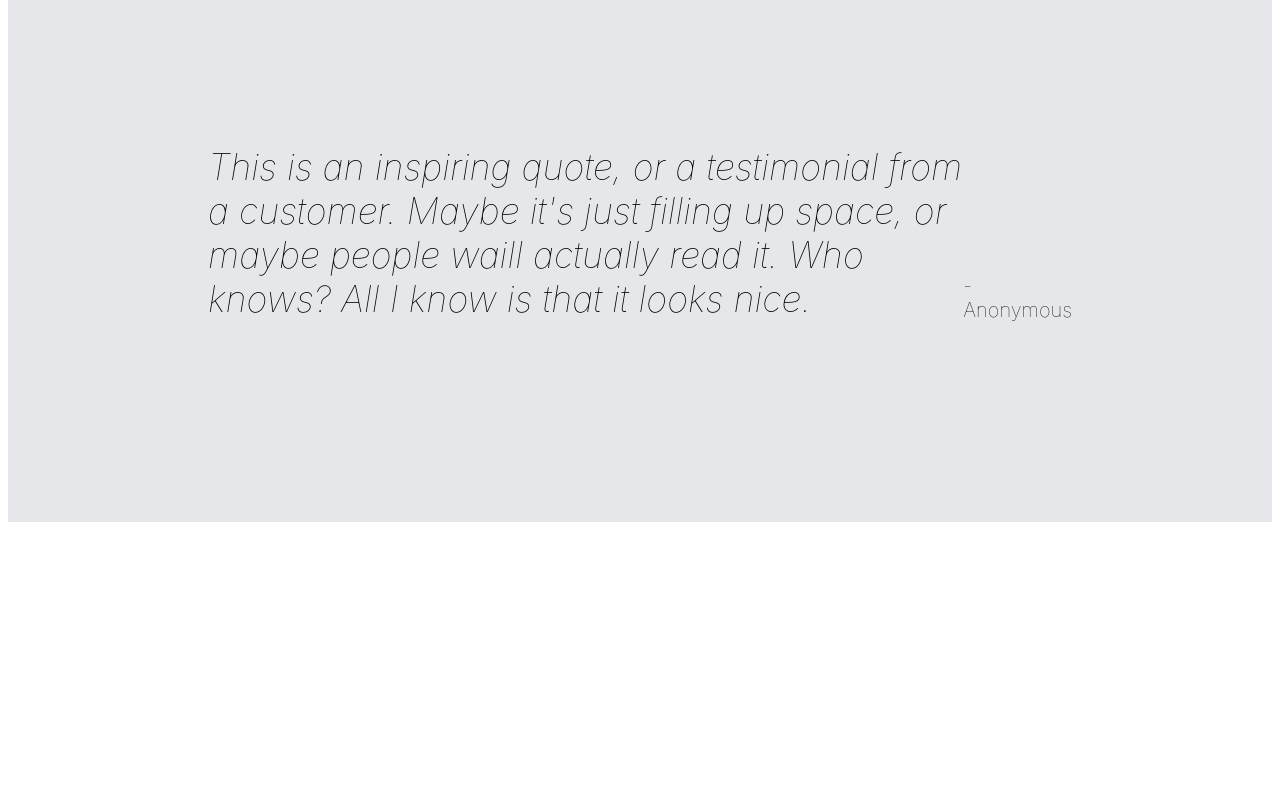
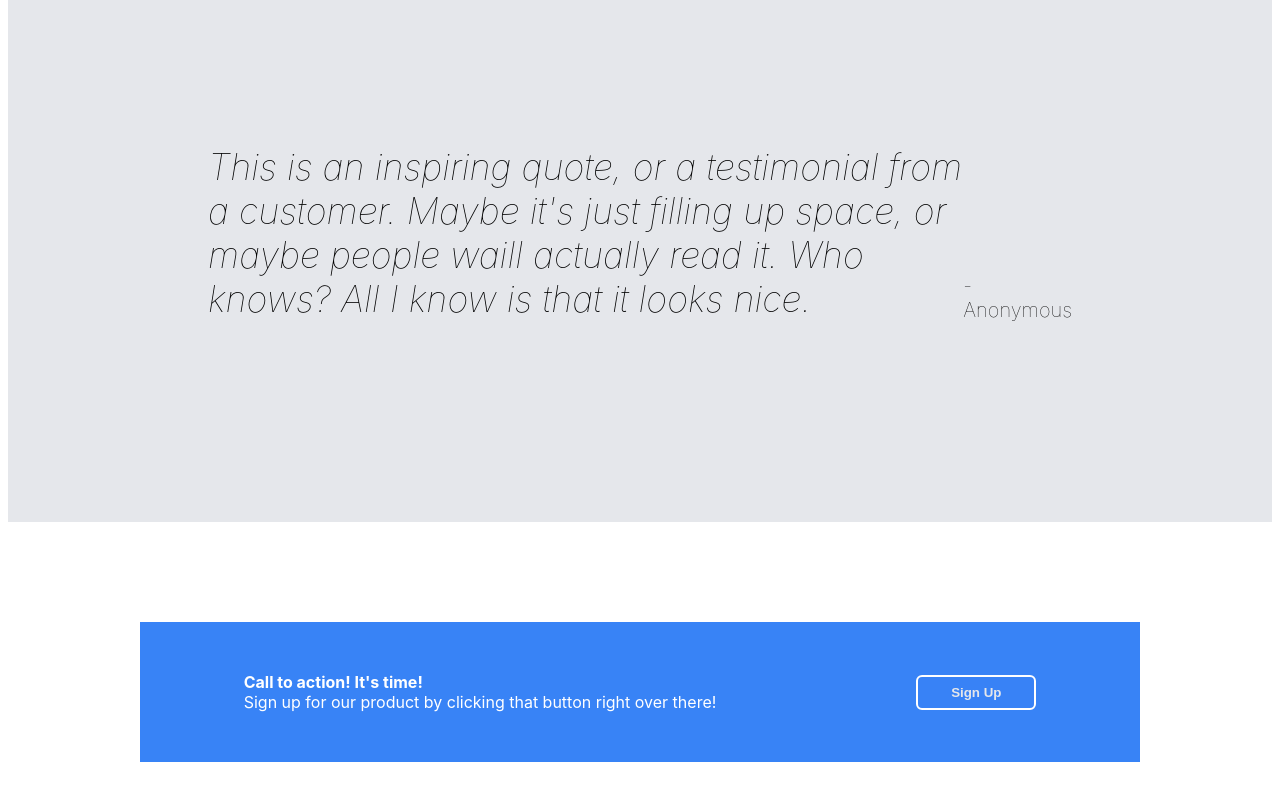
Before and after one commit to kevindscribner/landing-page, a plain HTML site: page index.html in a window 1280 px wide. Shown: the part 1343-2143 px from the top of the page. Before the commit the page ends 1873 px from the top, so only its background shows below. Drawn offline with Linux system fonts and the light colour scheme.

Commit message:
Add sign up block

```diff
--- a/index.html
+++ b/index.html
@@ -52,6 +52,13 @@
         </div>
         <div class="author"> -Anonymous</div>
     </div>
+    <div class="signup">
+        <div class="signup-prompt">Call to action! It's time!
+            <div class="signup-secondary">Sign up for our product by
+            clicking that button right over there!</div>
+        </div>
+        <button class="signup-button">Sign Up</button>
+    </div>
 
 
 </body>
--- a/style.css
+++ b/style.css
@@ -111,6 +111,8 @@ p {
     margin: auto;
 }
 
+/* Quote box */
+
 .quoted {
     display: flex;
     justify-content: center;
@@ -129,3 +131,32 @@ p {
     margin-top: 130px;
     font-style: normal;
 }
+
+/* Signup Prompt */
+.signup {
+    display: flex;
+    flex-direction: row;
+    justify-content: center;
+    align-items: center;
+    background-color: #3883F6;
+    color: white;
+    gap: 200px;
+    padding: 50px;
+    width: 900px;
+    margin: auto;
+    margin-top: 100px;
+    margin-bottom: 100px;
+}
+
+.signup-prompt {
+    font-weight: bold;
+}
+
+.signup-secondary {
+    font-weight: normal;
+}
+
+.signup-button {
+    border: 2px solid white;
+    width: 120px;
+}
```
